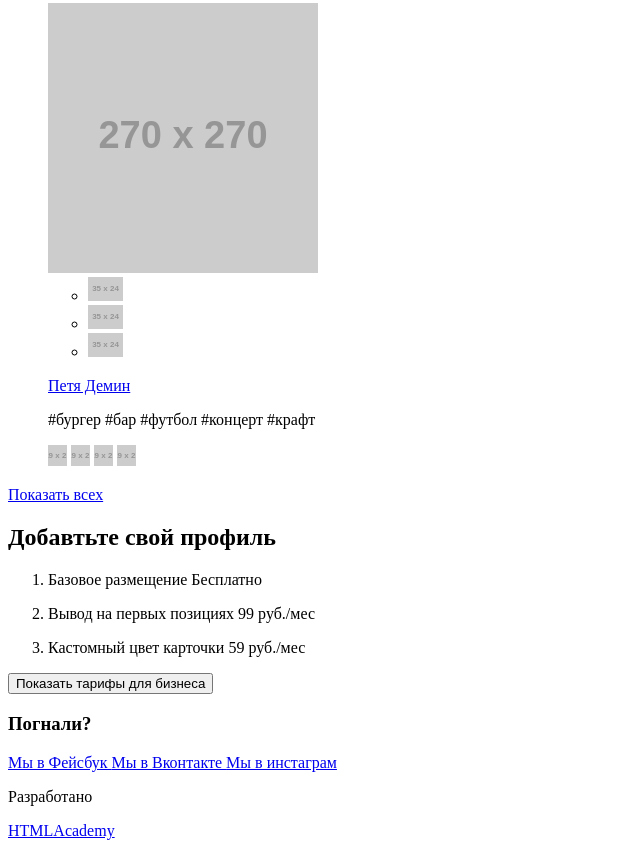
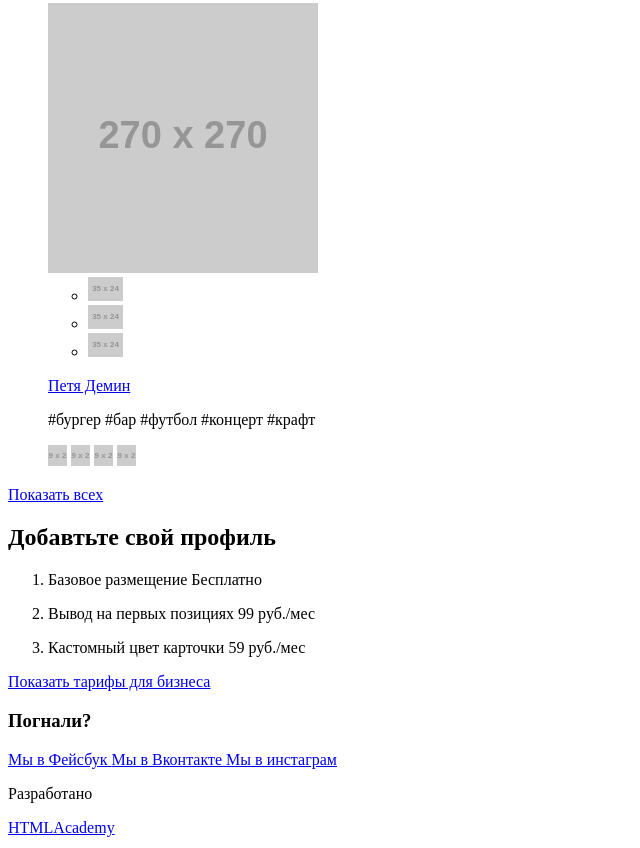
Before and after one commit to GTech1256/571665-pognali-17, a website: page source/index.html in a window 1280 px wide. Shown: the part 2402-3250 px from the top of the page, without its empty margins (0-640 px from the left). Drawn offline with Linux system fonts and the light colour scheme; placeholder pictures from the web are drawn by us.

Commit message:
Fixed pull/2#discussion_r303208606

```diff
--- a/source/index.html
+++ b/source/index.html
@@ -330,9 +330,9 @@
             </p>
           </li>
         </ol>
-        <button class="add-profile__text-btn">
+        <a href="tariffs.html" class="add-profile__text-btn">
           Показать тарифы для бизнеса
-        </button>
+        </a>
       </section>
 
     </main>
```
